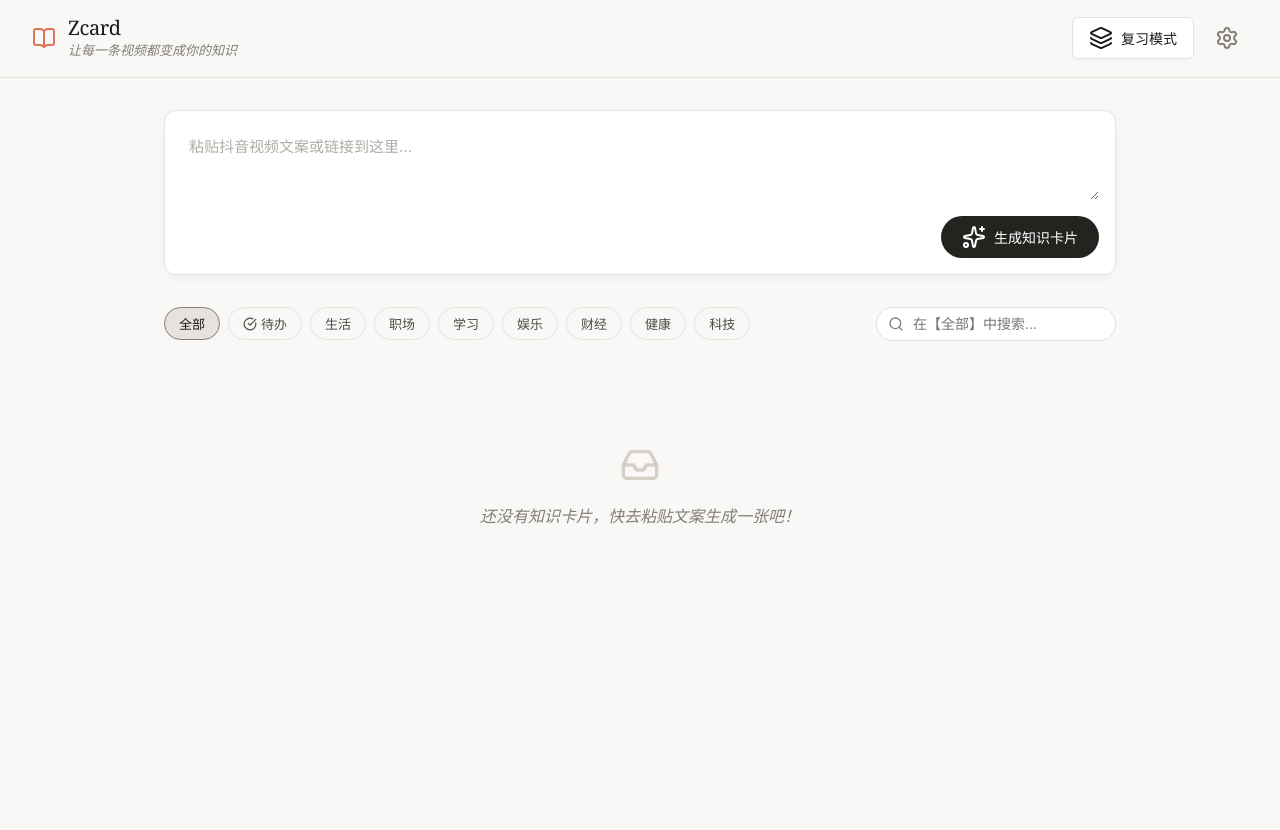
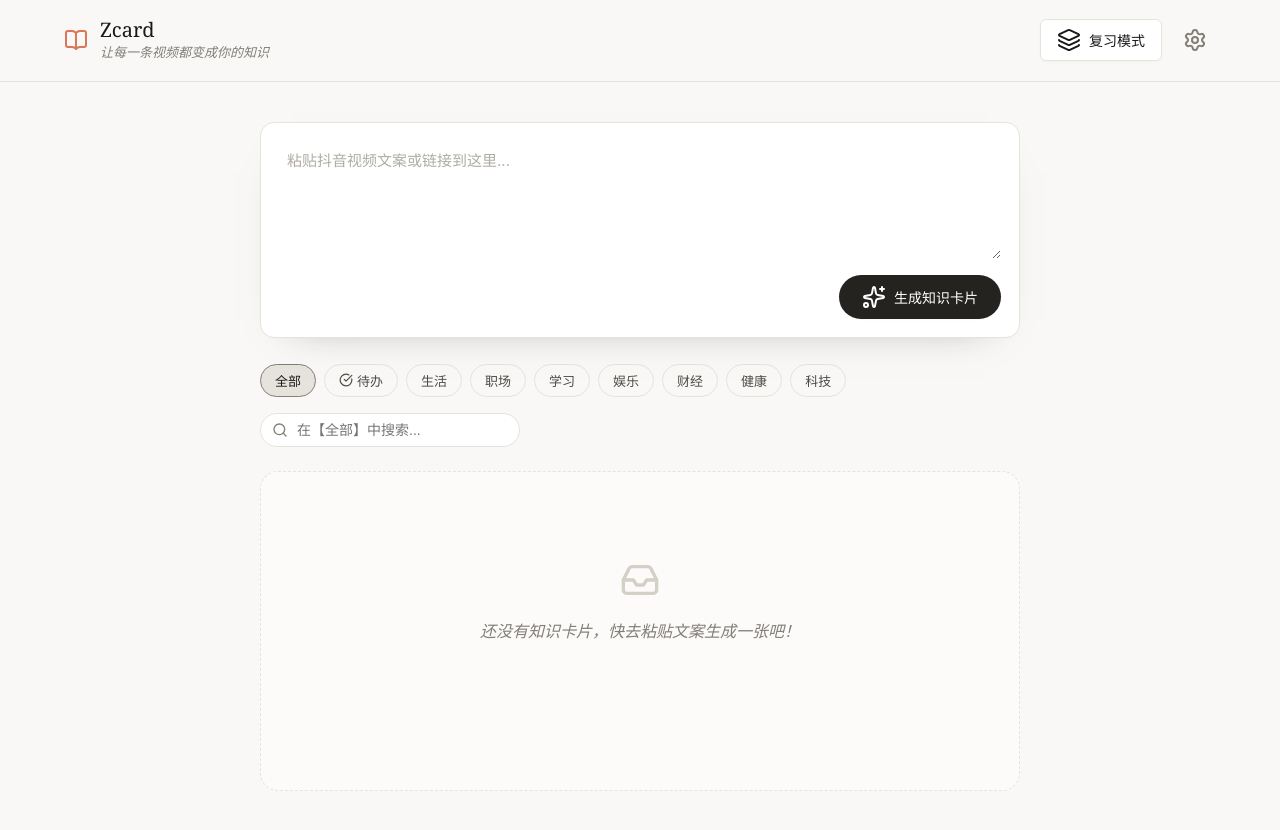
Before and after one commit to GanHanDouFu/Zcard, a website: page index.html in a window 1280 px wide. Before the commit the page ends 800 px from the top, so only its background shows below. Drawn offline with nearby package versions, Linux system fonts and the light colour scheme.

Commit message:
Refine Claude style layout

```diff
--- a/style.css
+++ b/style.css
@@ -158,8 +158,9 @@ a:hover {
 
 /* 4. 页面结构 */
 .header {
-    background-color: var(--color-bg);
-    padding: var(--space-md) var(--space-xl);
+    background-color: rgba(249, 248, 246, 0.94);
+    backdrop-filter: blur(14px);
+    padding: 18px clamp(24px, 5vw, 72px);
     display: flex;
     justify-content: space-between;
     align-items: center;
@@ -184,7 +185,7 @@ a:hover {
 .logo-text h1 {
     font-size: 20px;
     line-height: 1.2;
-    letter-spacing: -0.02em;
+    letter-spacing: 0;
 }
 
 .slogan {
@@ -205,19 +206,20 @@ a:hover {
 }
 
 .main-content {
-    max-width: 1000px; /* Claude 风格通常居中且不太宽 */
+    max-width: 960px;
     margin: 0 auto;
-    padding: var(--space-xl) var(--space-lg);
+    padding: 40px 24px 64px;
 }
 
 /* 5. 输入区 */
 .input-section {
     background-color: var(--color-surface);
-    border-radius: var(--radius-md);
-    padding: var(--space-md);
+    border-radius: 14px;
+    padding: 18px;
     border: 1px solid var(--color-border);
-    box-shadow: var(--shadow-md);
-    margin-bottom: var(--space-xl);
+    box-shadow: 0 16px 40px -34px rgba(26, 25, 25, 0.5);
+    margin: 0 auto 26px;
+    max-width: 760px;
     position: relative;
     transition: border-color 0.3s;
 }
@@ -235,7 +237,8 @@ a:hover {
 textarea {
     width: 100%;
     border: none;
-    padding: var(--space-xs);
+    min-height: 118px;
+    padding: 8px;
     font-family: var(--font-sans);
     font-size: 15px;
     resize: vertical;
@@ -254,7 +257,8 @@ textarea::placeholder {
 .input-wrapper .btn-primary {
     align-self: flex-end;
     border-radius: var(--radius-pill);
-    padding: 8px 20px;
+    min-height: 44px;
+    padding: 9px 22px;
 }
 
 /* 加载动画 */
@@ -295,7 +299,8 @@ textarea::placeholder {
     align-items: center;
     flex-wrap: wrap;
     gap: var(--space-md);
-    margin-bottom: var(--space-lg);
+    max-width: 760px;
+    margin: 0 auto 24px;
 }
 
 .categories {
@@ -316,6 +321,7 @@ textarea::placeholder {
     display: inline-flex;
     align-items: center;
     gap: 4px;
+    white-space: nowrap;
 }
 
 .category-tag:hover {
@@ -336,7 +342,7 @@ textarea::placeholder {
 
 .search-box {
     position: relative;
-    width: 240px;
+    width: 260px;
 }
 
 .search-icon {
@@ -391,17 +397,23 @@ textarea::placeholder {
 /* 8. 卡片展示区 */
 .cards-container {
     display: grid;
-    grid-template-columns: repeat(auto-fill, minmax(280px, 1fr));
-    gap: var(--space-lg);
+    grid-template-columns: repeat(auto-fill, minmax(260px, 1fr));
+    gap: 18px;
+    max-width: 760px;
+    margin: 0 auto;
 }
 
 .empty-state {
     grid-column: 1 / -1;
     text-align: center;
-    padding: 80px 20px;
+    padding: 88px 24px;
+    min-height: 320px;
     color: var(--color-text-muted);
     font-family: var(--font-serif);
     font-style: italic;
+    border: 1px dashed var(--color-border);
+    border-radius: 18px;
+    background-color: rgba(255, 255, 255, 0.48);
 }
 
 .empty-icon {
@@ -422,6 +434,7 @@ textarea::placeholder {
     cursor: pointer;
     display: flex;
     flex-direction: column;
+    min-height: 150px;
 }
 
 .knowledge-card:hover {
@@ -911,6 +924,7 @@ textarea::placeholder {
         border-color: var(--color-border);
         box-shadow: 0 8px 28px -24px rgba(26, 25, 25, 0.45);
         background-color: var(--color-surface);
+        max-width: none;
     }
 
     .input-section:focus-within {
@@ -946,6 +960,7 @@ textarea::placeholder {
         align-items: stretch;
         gap: 10px;
         margin-bottom: 12px;
+        max-width: none;
     }
 
     .categories {
@@ -1021,6 +1036,8 @@ textarea::placeholder {
     .cards-container {
         grid-template-columns: 1fr;
         gap: 12px;
+        max-width: none;
+        margin: 0;
     }
 
     .knowledge-card {
```
